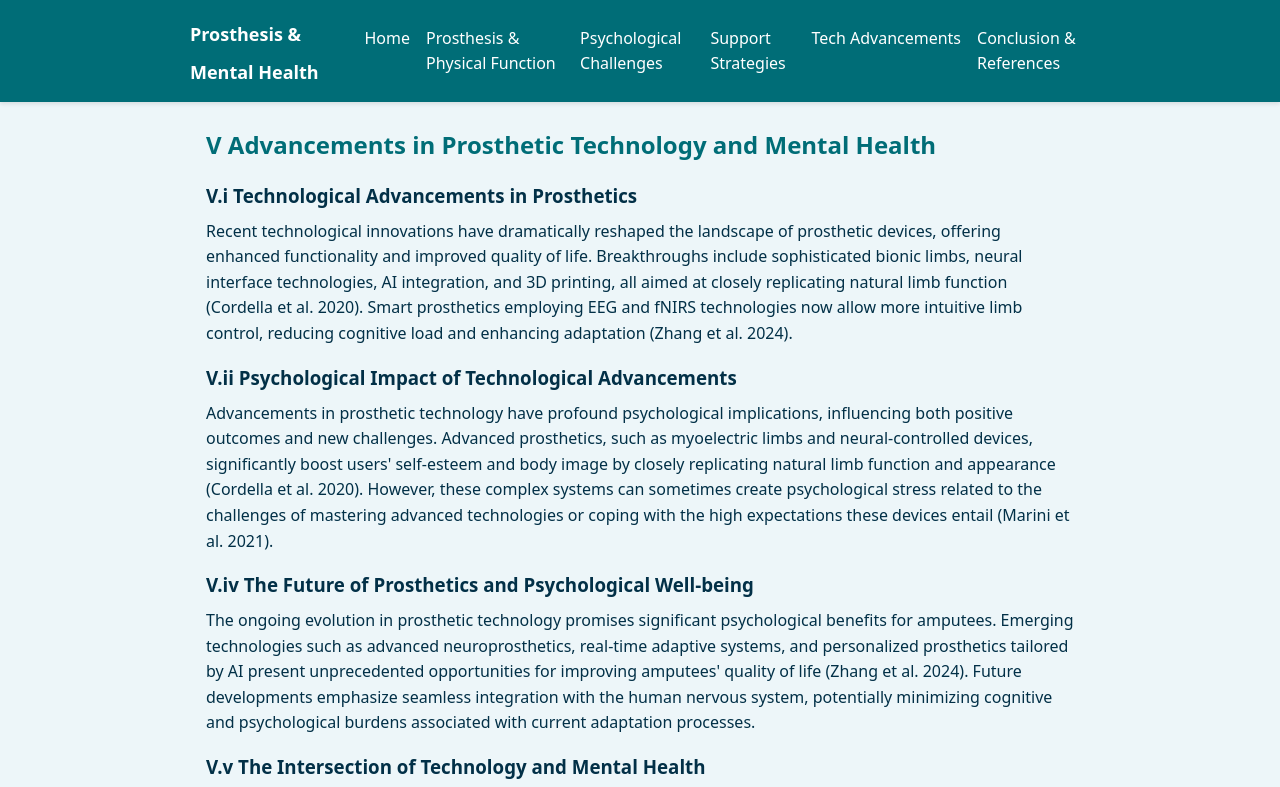
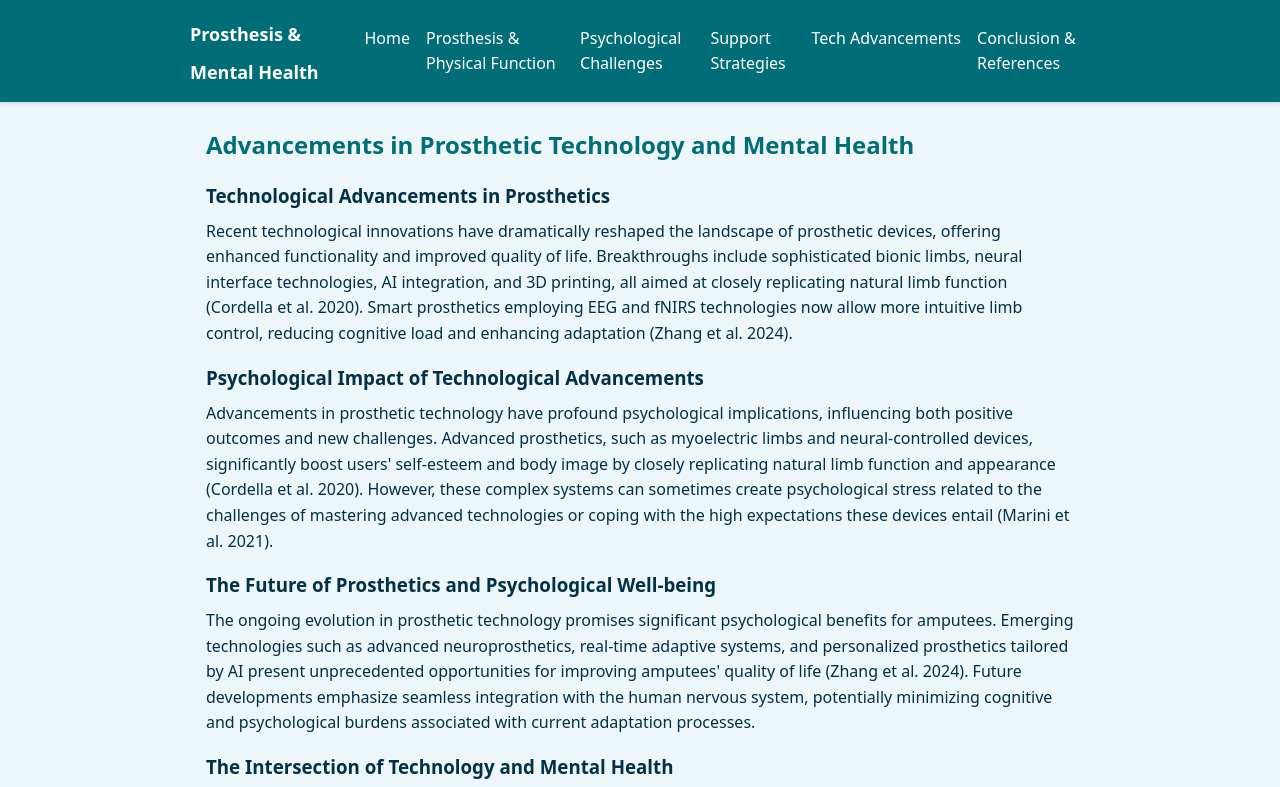
Before and after one commit to prosthesismental/prosthesismental.github.io, a plain HTML site: page technology.html in a window 1280 px wide. Shown: the top 787 px of the page. Drawn offline with Linux system fonts and the light colour scheme.

Commit message:
Update technology.html

```diff
--- a/technology.html
+++ b/technology.html
@@ -27,18 +27,18 @@
 <main>
 
 <section>
-  <h2>V Advancements in Prosthetic Technology and Mental Health</h2>
+  <h2>Advancements in Prosthetic Technology and Mental Health</h2>
 
-  <h3>V.i Technological Advancements in Prosthetics</h3>
+  <h3>Technological Advancements in Prosthetics</h3>
   <p>Recent technological innovations have dramatically reshaped the landscape of prosthetic devices, offering enhanced functionality and improved quality of life. Breakthroughs include sophisticated bionic limbs, neural interface technologies, AI integration, and 3D printing, all aimed at closely replicating natural limb function (Cordella et al. 2020). Smart prosthetics employing EEG and fNIRS technologies now allow more intuitive limb control, reducing cognitive load and enhancing adaptation (Zhang et al. 2024).</p>
 
-  <h3>V.ii Psychological Impact of Technological Advancements</h3>
+  <h3>Psychological Impact of Technological Advancements</h3>
   <p>Advancements in prosthetic technology have profound psychological implications, influencing both positive outcomes and new challenges. Advanced prosthetics, such as myoelectric limbs and neural-controlled devices, significantly boost users' self-esteem and body image by closely replicating natural limb function and appearance (Cordella et al. 2020). However, these complex systems can sometimes create psychological stress related to the challenges of mastering advanced technologies or coping with the high expectations these devices entail (Marini et al. 2021).</p>
 
-  <h3>V.iv The Future of Prosthetics and Psychological Well-being</h3>
+  <h3>The Future of Prosthetics and Psychological Well-being</h3>
   <p>The ongoing evolution in prosthetic technology promises significant psychological benefits for amputees. Emerging technologies such as advanced neuroprosthetics, real-time adaptive systems, and personalized prosthetics tailored by AI present unprecedented opportunities for improving amputees' quality of life (Zhang et al. 2024). Future developments emphasize seamless integration with the human nervous system, potentially minimizing cognitive and psychological burdens associated with current adaptation processes.</p>
 
-  <h3>V.v The Intersection of Technology and Mental Health</h3>
+  <h3>The Intersection of Technology and Mental Health</h3>
   <p>The evolving intersection between prosthetic technology and mental health presents promising yet complex implications for amputees. As technological innovations advance, their impact extends beyond physical rehabilitation, significantly influencing psychological adaptation processes (Cordella et al. 2020). Proper integration of psychological support within technological frameworks can substantially enhance amputees' well-being, whereas lack of mental health consideration may exacerbate psychological distress.</p>
   <p><a class="button" href="conclusion.html">Our Final Thoughts &rarr;</a></p>
 </section>
```
